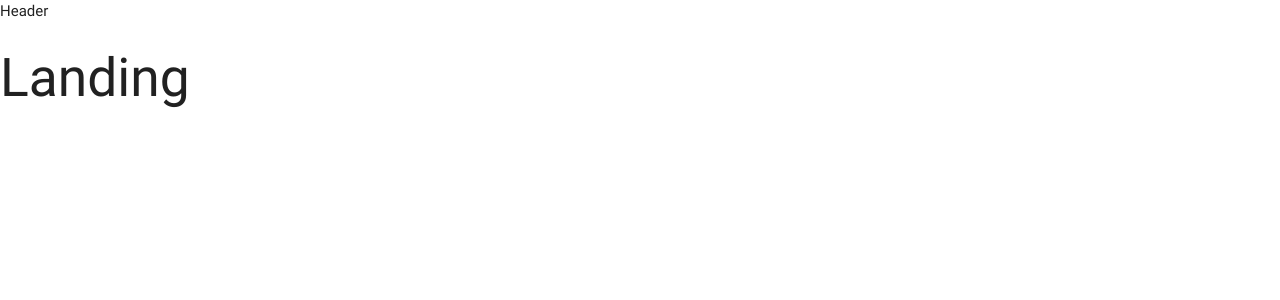
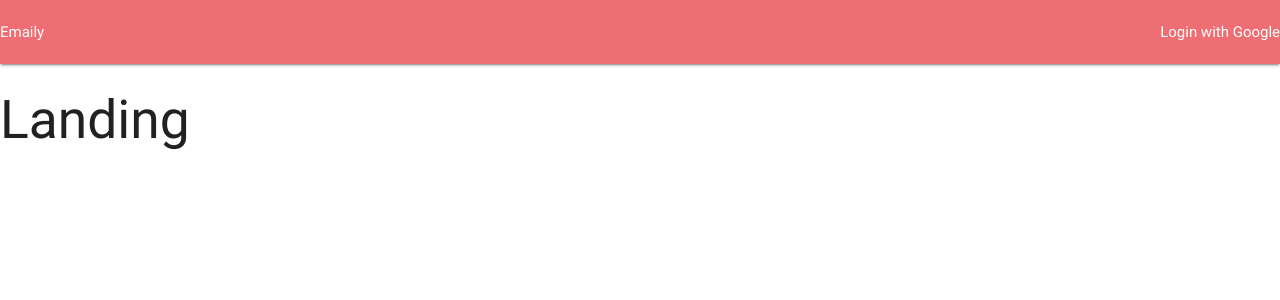
Before and after one commit to njseeto/node-with-react, a React (Create React App) app in the folder client/: page / in a window 1280 px wide. Shown: the top 300 px of the page. Built offline with nearby package versions, Linux system fonts and the light colour scheme.

Commit message:
style(css): add header design.

```diff
--- a/client/src/components/Header.js
+++ b/client/src/components/Header.js
@@ -3,9 +3,16 @@
 class Header extends Component {
     render(){
         return(
-            <div>
-            Header
-            </div>
+            <nav>
+                <div className="nav-wrapper">
+                    <a className="left-brand-logo">
+                        Emaily
+                    </a>
+                    <ul className="right">
+                        <li>Login with Google</li>
+                    </ul>
+                </div>
+            </nav>
         )
     }
 }
```
